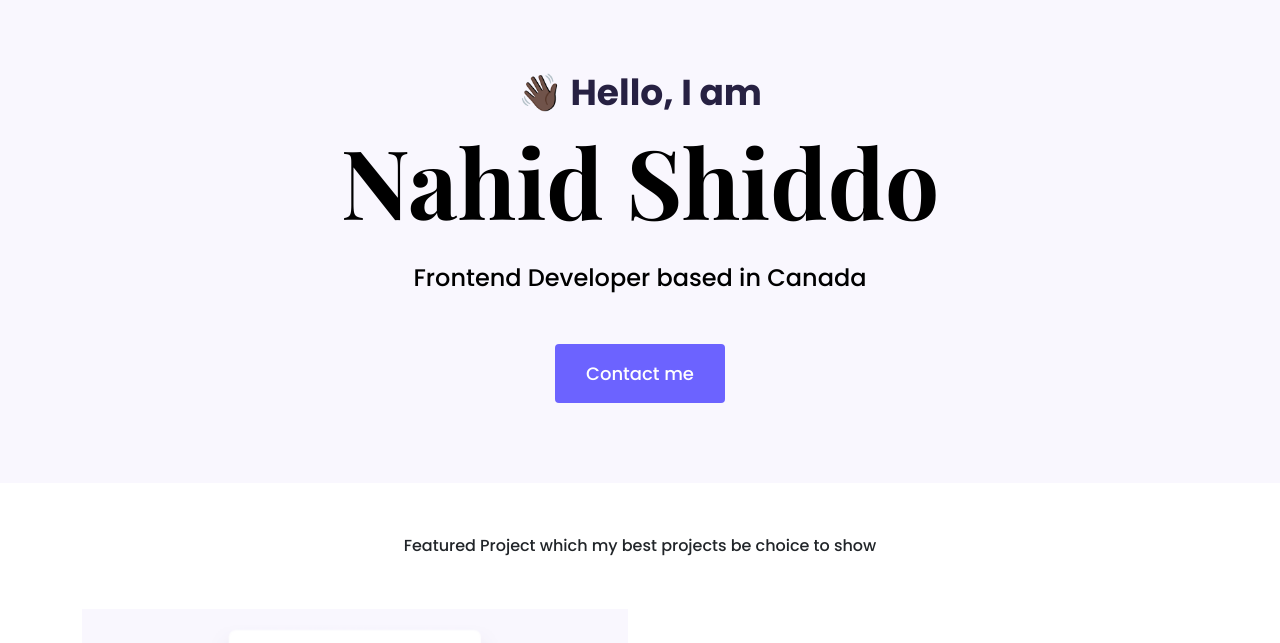
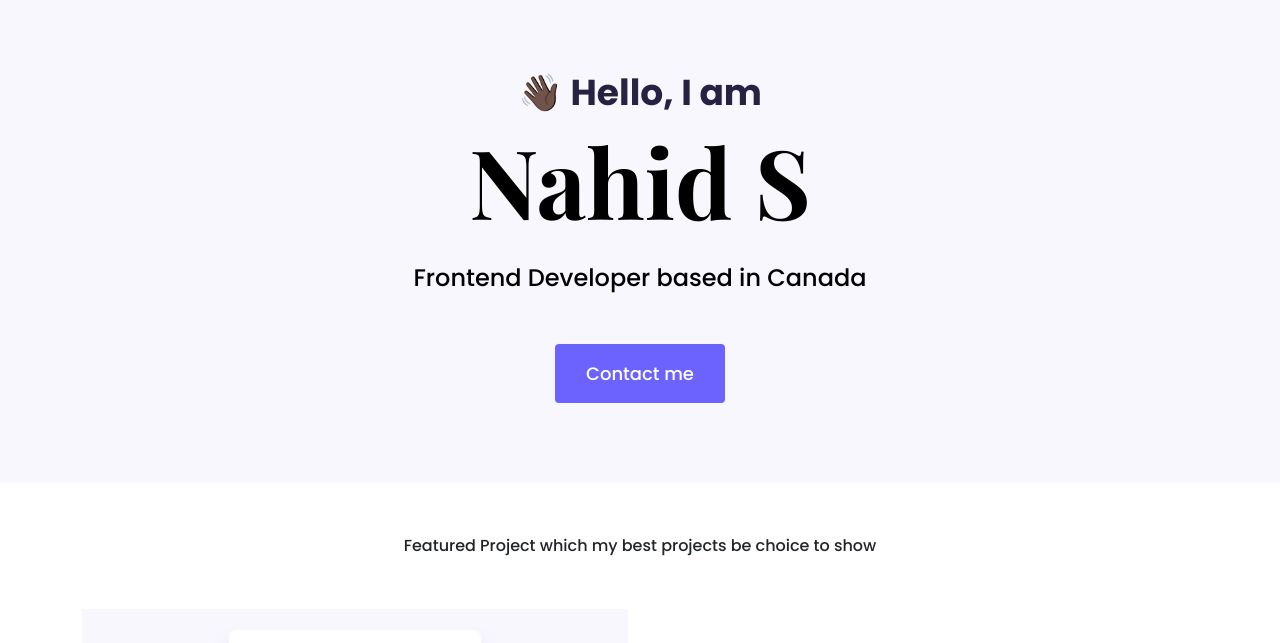
Before and after one commit to nahidshiddo/responsive-portfolio, a plain HTML site: page index.html in a window 1280 px wide. Shown: the part 82-725 px from the top of the page. Drawn offline with nearby package versions, Linux system fonts and the light colour scheme.

Commit message:
Spelling changes

```diff
--- a/index.html
+++ b/index.html
@@ -4,6 +4,7 @@
     <meta charset="UTF-8">
     <meta http-equiv="X-UA-Compatible" content="IE=edge">
     <meta name="viewport" content="width=device-width, initial-scale=1.0">
+
     <meta name="description" content="Nahid is a front-end engineer based in Canada.">
     <title>Front end developer- Nahid</title>
 
@@ -26,6 +27,7 @@
 </head>
 
 <body>
+
     <div class="container">
     <nav class="d-flex justify-content-between">
         <a href="/" title="Homepage">
@@ -56,7 +58,7 @@
 
 <div class="hero">
 <p>  👋🏿 Hello, I am </p>
-<h1>Nahid Shiddo</h1>
+<h1>Nahid S</h1>
 <h2 class="mb-5">Frontend Developer based in Canada</h2>
 <div>
 <a href="/contact.html" class="btn btn-branding" title="Contact me">Contact me</a>
```
Also changed, not shown: work.html (+0 -2 lines).
